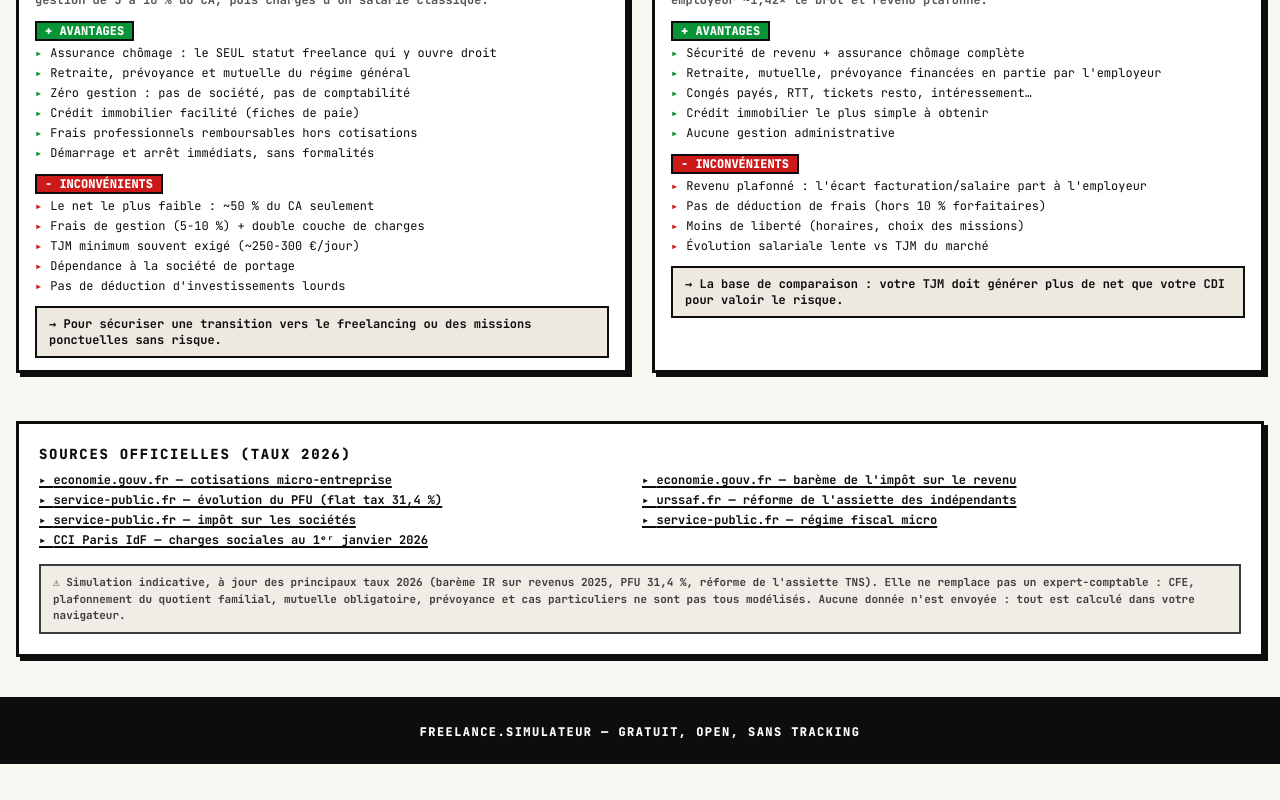
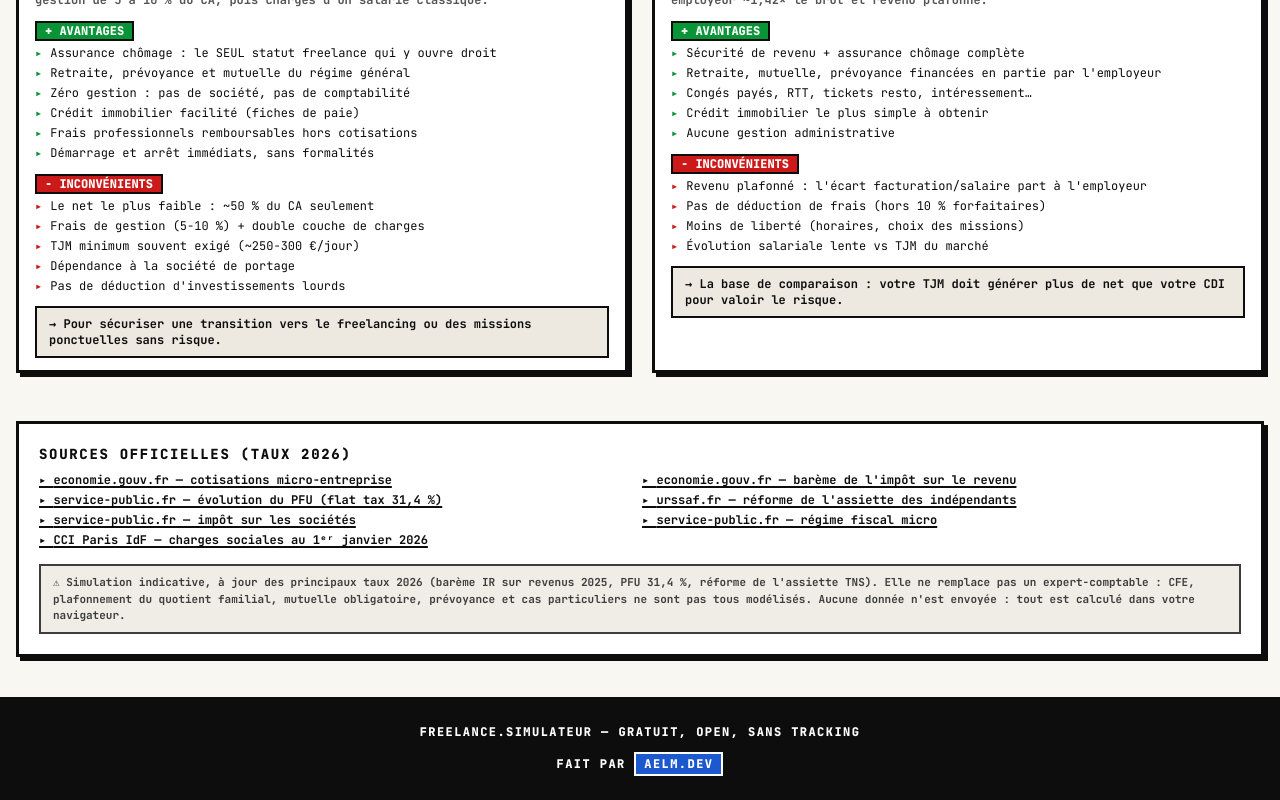
Before and after one commit to aelmufti/is-freelance-worth-it-for-you, a React (Vite) app: page / in a window 1280 px wide. Shown: the part 4083-4883 px from the top of the page. Before the commit the page ends 4847 px from the top, so only its background shows below. Built offline with nearby package versions, Linux system fonts and the light colour scheme.

Commit message:
feat: crédit auteur aelm.dev (footer + meta)

```diff
--- a/index.html
+++ b/index.html
@@ -8,6 +8,8 @@
       name="description"
       content="Simulateur gratuit 2026 : comparez micro-entreprise, EURL, SASU, portage salarial et CDI. Cotisations, impôt sur le revenu, net mensuel et seuil de rentabilité."
     />
+    <meta name="author" content="aelm.dev" />
+    <link rel="author" href="https://aelm.dev" />
     <link rel="preconnect" href="https://fonts.googleapis.com" />
     <link rel="preconnect" href="https://fonts.gstatic.com" crossorigin />
     <link
--- a/src/App.tsx
+++ b/src/App.tsx
@@ -174,7 +174,18 @@ export default function App() {
       </main>
 
       <footer className="border-t-[3px] border-ink bg-ink px-4 py-6 text-center text-xs font-extrabold uppercase tracking-[0.12em] text-white">
-        FREELANCE.SIMULATEUR — gratuit, open, sans tracking
+        <div>FREELANCE.SIMULATEUR — gratuit, open, sans tracking</div>
+        <div className="mt-3">
+          Fait par{" "}
+          <a
+            href="https://aelm.dev"
+            target="_blank"
+            rel="noreferrer"
+            className="brutal-press inline-block border-2 border-white bg-primary px-2 py-0.5 text-white"
+          >
+            AELM.DEV
+          </a>
+        </div>
       </footer>
     </div>
   );
```
